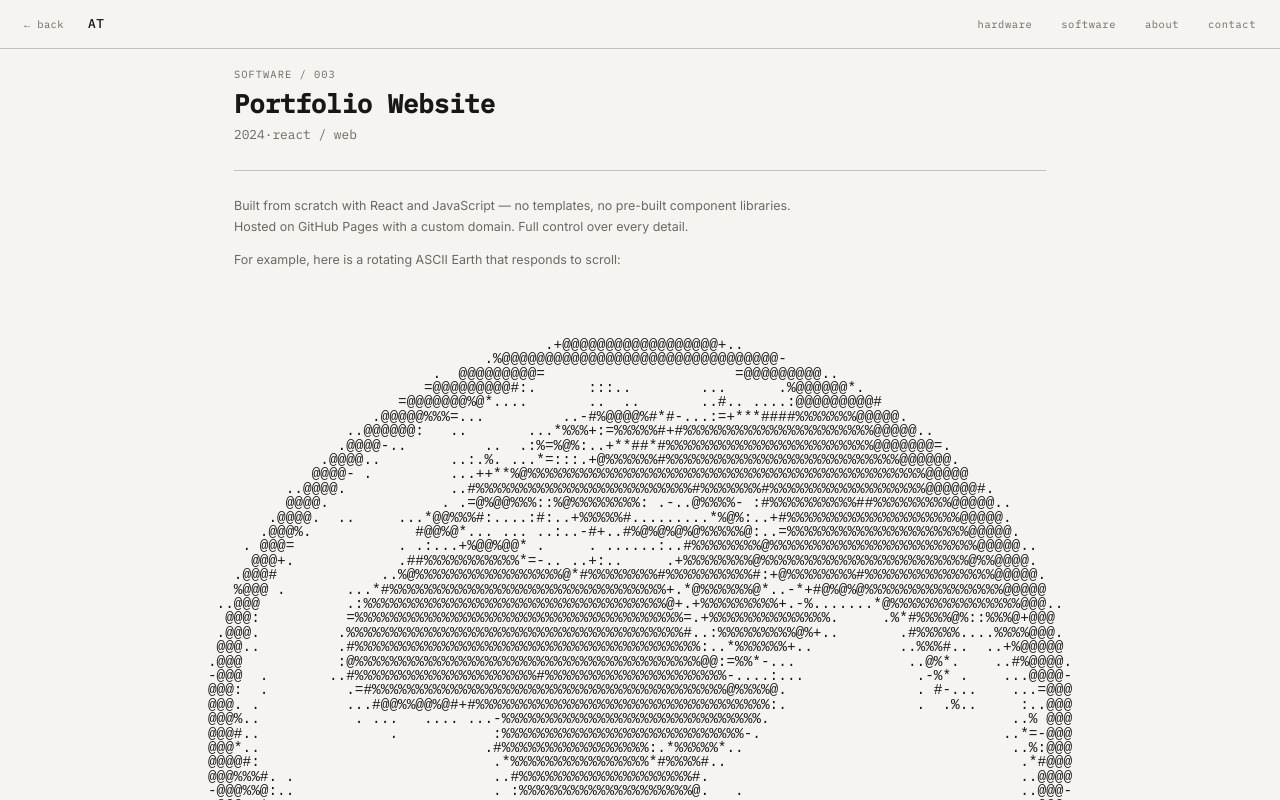
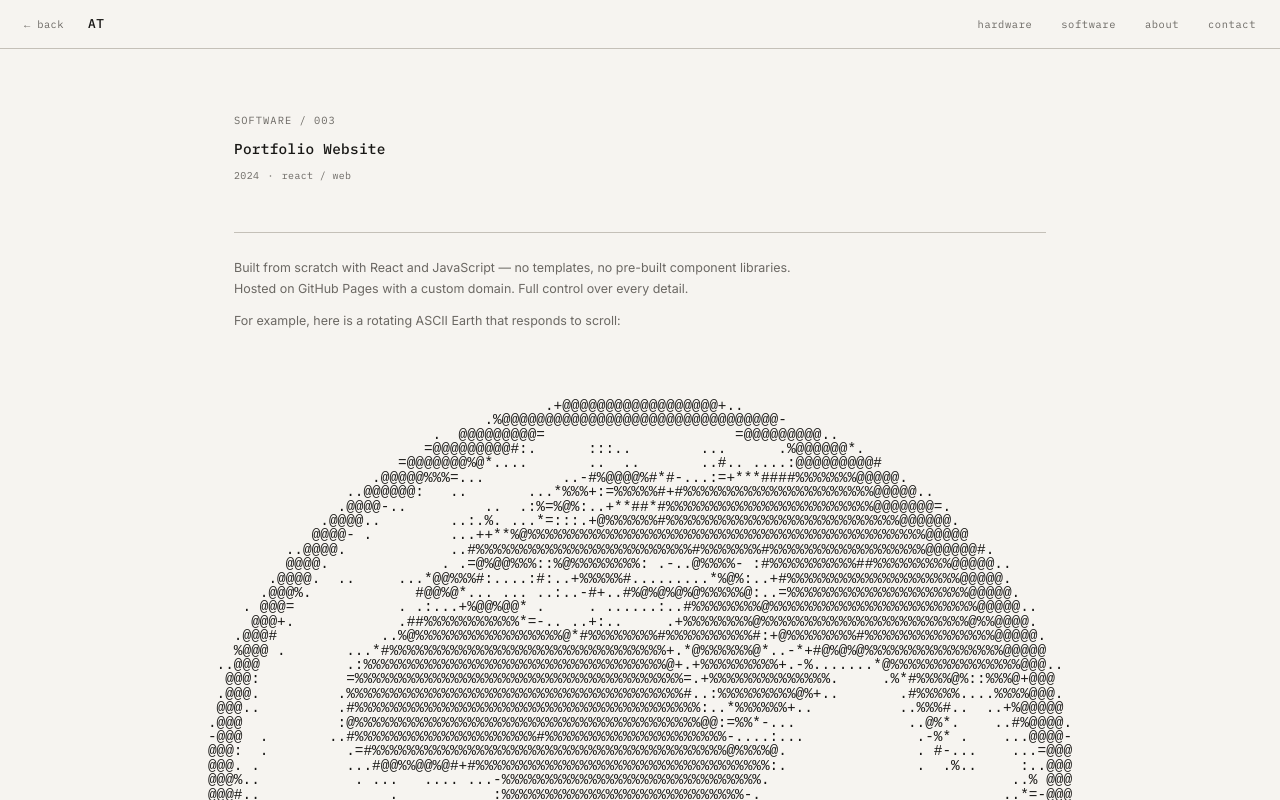
Before and after one commit to andrewtakacs/website, a React (Create React App) app: page /projects/portfolio-website in a window 1280 px wide. Shown: the top 800 px of the page. Built offline with nearby package versions, Linux system fonts and the light colour scheme.

Commit message:
move detail-* rules to App.css, remove duplicates from AIProjects and EMotorProject

```diff
--- a/src/App.css
+++ b/src/App.css
@@ -51,3 +51,38 @@
   from { opacity: 0; transform: translateY(8px); }
   to   { opacity: 1; transform: translateY(0); }
 }
+
+.detail-header {
+  padding-top: 3rem;
+  padding-bottom: 1.5rem;
+  display: flex;
+  flex-direction: column;
+  gap: 0.5rem;
+}
+
+.detail-title {
+  font-family: var(--font-mono);
+  font-size: 0.9rem;
+  font-weight: 500;
+  color: var(--ink);
+  letter-spacing: 0.02em;
+}
+
+.detail-meta {
+  display: flex;
+  gap: 0.5rem;
+  font-family: var(--font-mono);
+  font-size: 0.62rem;
+  letter-spacing: 0.04em;
+}
+
+.detail-body {
+  font-family: var(--font-sans);
+  font-size: 0.8rem;
+  line-height: 1.7;
+  max-width: 560px;
+}
+
+.detail-body p {
+  margin-bottom: 0.8rem;
+}
--- a/src/pages/AIProjects.css
+++ b/src/pages/AIProjects.css
@@ -1,29 +1,5 @@
 .ai-projects-page {
   padding-top: 1rem;
-}
-
-.detail-header {
-  padding-top: 3rem;
-  padding-bottom: 1.5rem;
-  display: flex;
-  flex-direction: column;
-  gap: 0.5rem;
-}
-
-.detail-title {
-  font-family: var(--font-mono);
-  font-size: 0.9rem;
-  font-weight: 500;
-  color: var(--ink);
-  letter-spacing: 0.02em;
-}
-
-.detail-meta {
-  display: flex;
-  gap: 0.5rem;
-  font-family: var(--font-mono);
-  font-size: 0.62rem;
-  letter-spacing: 0.04em;
 }
 
 .ai-projects-text {
--- a/src/pages/EMotorProject.css
+++ b/src/pages/EMotorProject.css
@@ -1,34 +1 @@
-.detail-header {
-  padding-top: 3rem;
-  padding-bottom: 1.5rem;
-  display: flex;
-  flex-direction: column;
-  gap: 0.5rem;
-}
-
-.detail-title {
-  font-family: var(--font-mono);
-  font-size: 0.9rem;
-  font-weight: 500;
-  color: var(--ink);
-  letter-spacing: 0.02em;
-}
-
-.detail-meta {
-  display: flex;
-  gap: 0.5rem;
-  font-family: var(--font-mono);
-  font-size: 0.62rem;
-  letter-spacing: 0.04em;
-}
-
-.detail-body {
-  font-family: var(--font-sans);
-  font-size: 0.8rem;
-  line-height: 1.7;
-  max-width: 560px;
-}
-
-.detail-body p {
-  margin-bottom: 0.8rem;
-}
+/* detail-* rules live in App.css */
```
